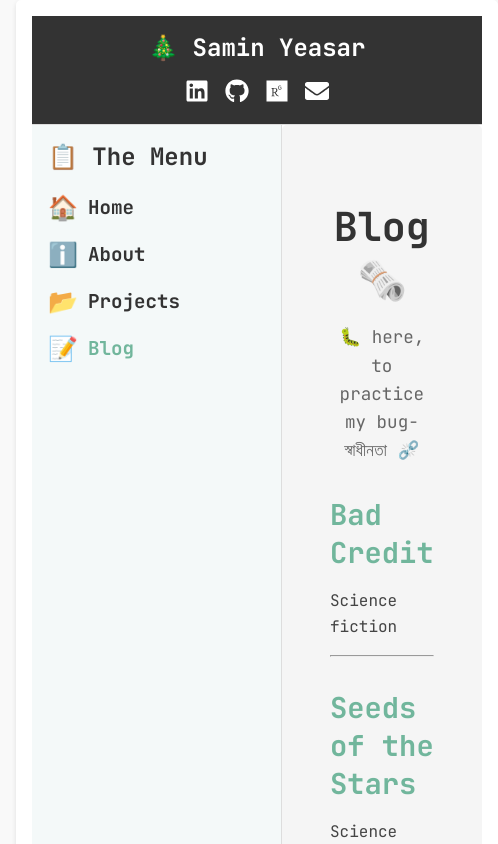
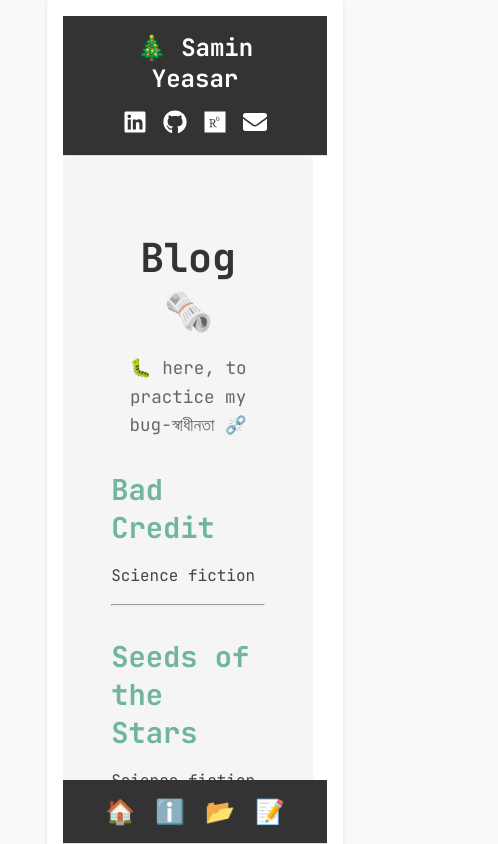
Before and after one commit to Y3454R/my-portfolio-website, a Next.js app: page /blog in a window 390 px wide. Shown: the top 844 px of the page, 498 px wide, since content can reach past the window. Built offline with nearby package versions, Linux system fonts and the light colour scheme.

Commit message:
:lipstick: update: update mobile responsive

```diff
--- /dev/null
+++ b/src/app/components/Footer.js
@@ -0,0 +1,41 @@
+"use client";
+import styles from "./Footer.module.css"; // Import the footer styles
+
+export default function Footer() {
+  return (
+    <footer className={styles.footer}>
+      <nav>
+        <ul className={styles.menu}>
+          <li>
+            <a href="/home" className={styles.link}>
+              <span role="img" aria-label="home" className={styles.emoji}>
+                🏠
+              </span>
+            </a>
+          </li>
+          <li>
+            <a href="/about" className={styles.link}>
+              <span role="img" aria-label="about" className={styles.emoji}>
+                ℹ️
+              </span>
+            </a>
+          </li>
+          <li>
+            <a href="/projects" className={styles.link}>
+              <span role="img" aria-label="projects" className={styles.emoji}>
+                📂
+              </span>
+            </a>
+          </li>
+          <li>
+            <a href="/blog" className={styles.link}>
+              <span role="img" aria-label="blog" className={styles.emoji}>
+                📝
+              </span>
+            </a>
+          </li>
+        </ul>
+      </nav>
+    </footer>
+  );
+}
--- /dev/null
+++ b/src/app/components/Footer.module.css
@@ -0,0 +1,51 @@
+/* src/app/components/Footer.module.css */
+
+/* .footer {
+  position: fixed;
+  bottom: 0;
+  width: 100%;
+  background-color: #f4f9f9;
+  padding: 1rem;
+  border-top: 1px solid #ddd;
+  text-align: center;
+} */
+
+.footer {
+  display: none;
+  justify-content: space-between;
+  align-items: center;
+  padding: 1rem 2rem;
+  background-color: #333;
+  color: #fff;
+  position: sticky;
+  bottom: 0;
+  z-index: 1000;
+  border-bottom: 1px solid #ddd;
+}
+
+.menu {
+  display: flex;
+  justify-content: center;
+  padding: 0;
+  margin: 0;
+  list-style-type: none;
+}
+
+.menu li {
+  margin: 0 10px;
+}
+
+.menu li a {
+  text-decoration: none;
+  color: #333;
+}
+
+.emoji {
+  font-size: 1.5rem; /* Adjust the emoji size */
+}
+
+@media (max-width: 768px) {
+  .footer {
+    display: flex;
+  }
+}
--- a/src/app/components/Sidebar.module.css
+++ b/src/app/components/Sidebar.module.css
@@ -52,3 +52,9 @@
 .title {
   font-size: 1.2rem;
 }
+
+@media (max-width: 768px) {
+  .sidebar {
+    display: none;
+  }
+}
--- a/src/app/layout.js
+++ b/src/app/layout.js
@@ -3,6 +3,7 @@ import "./globals.css";
 import Sidebar from "@/app/components/Sidebar"; // Import Sidebar component
 import TopNav from "@/app/components/TopNav"; // Import TopNav component
 import styles from "./layout.module.css"; // Import CSS for layout
+import Footer from "./components/Footer";
 
 export default function RootLayout({ children }) {
   return (
@@ -20,11 +21,12 @@ export default function RootLayout({ children }) {
 
           {/* Wrapper Div */}
           <div className={styles.wrapper}>
-            <TopNav /> {/* Add TopNav inside the wrapper */}
+            <TopNav />
             <div className={styles.middleContent}>
               <Sidebar />
               <main className={styles.mainContent}>{children}</main>
             </div>
+            <Footer />
           </div>
 
           {/* Right Space */}
```
Also changed, not shown: src/app/home/home.module.css (+13 -5 lines).
